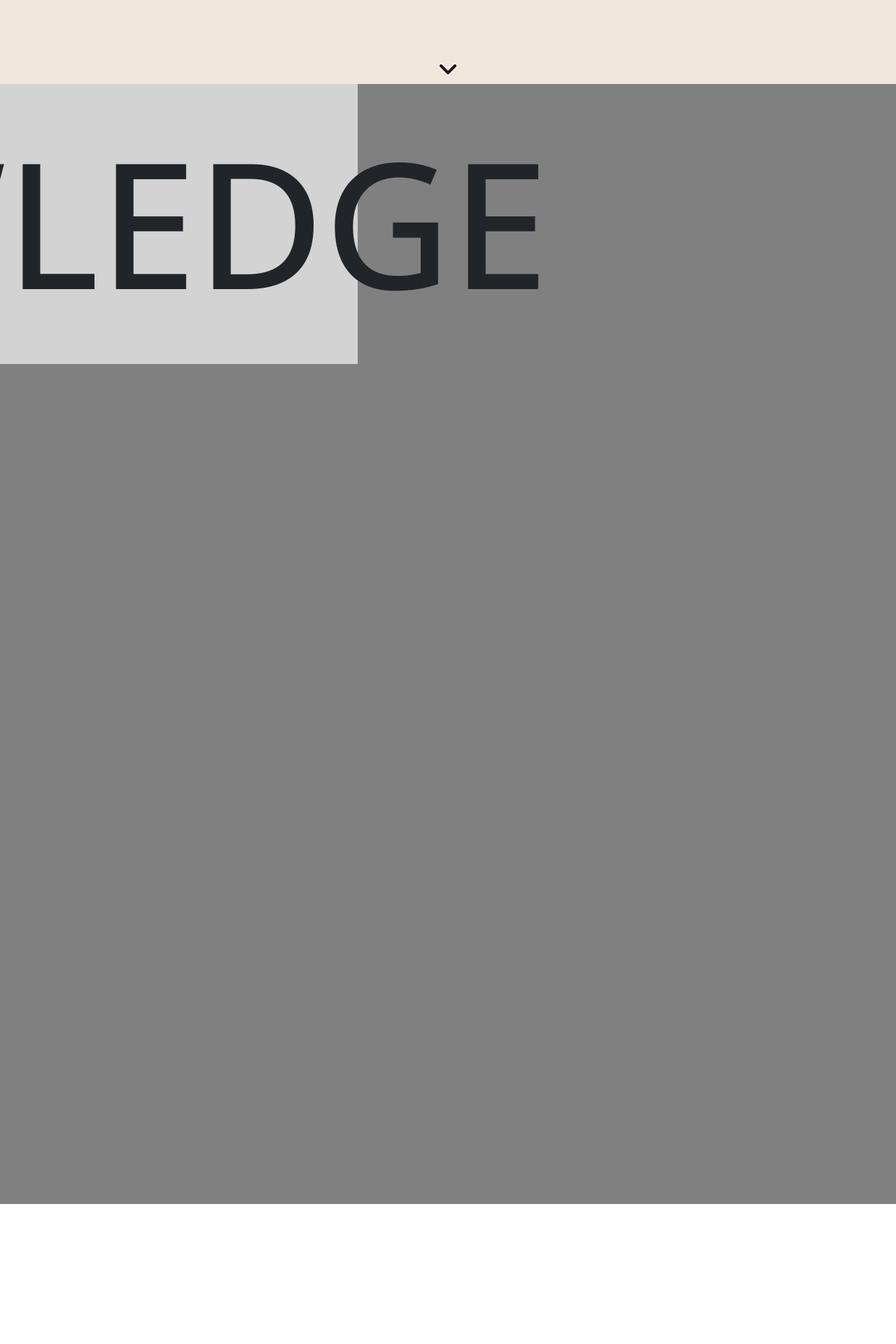
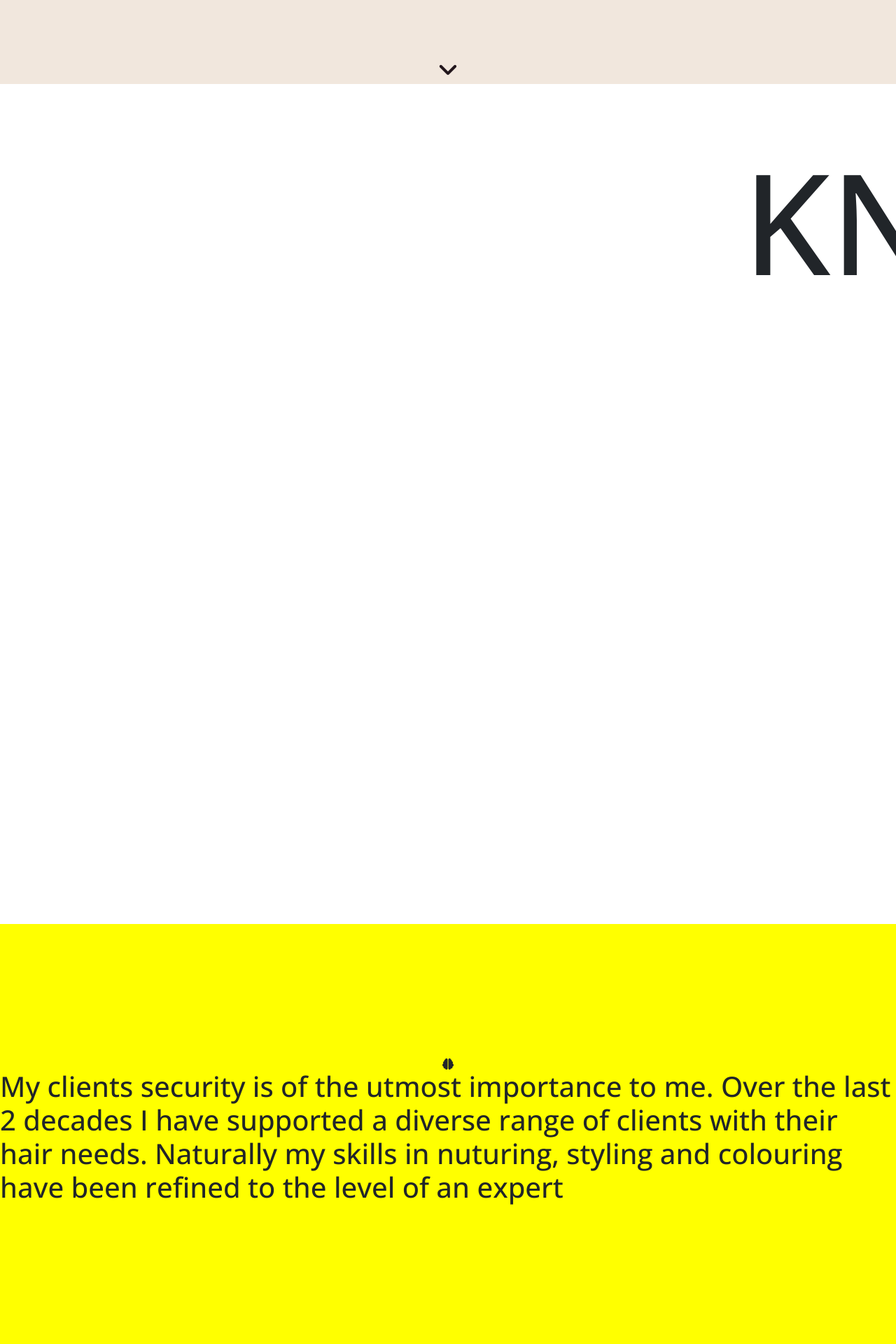
Before and after one commit to 2ndborn/karahair, a React (Create React App) app in the folder kara-app/: page / in a window 1280 px wide. Shown: the part 680-2600 px from the top of the page at 70% size. Built offline with nearby package versions, Linux system fonts and the light colour scheme; a web font is replaced by a local one.

Commit message:
continued to refine the home page scrolling

```diff
--- a/kara-app/src/pages/HomePage.js
+++ b/kara-app/src/pages/HomePage.js
@@ -41,7 +41,7 @@ function HomePage() {
   const {scrollYProgress} = useScroll({
     target: ref,
   })
-  const x = useTransform(scrollYProgress, [1,0], ["5%", "-75%"])
+  const x = useTransform(scrollYProgress, [0,1], ["100%", "0%"])
 
   // const listVariants = {
   //   hidden: { opacity: 0 },
@@ -69,10 +69,20 @@ function HomePage() {
         variants={variants}
         transition={{ duration: 1, ease: "easeOut" }}
       />
-      <div style={{height: "200vh", backgroundColor: "grey"}} ref={ref}>
-        <motion.div style={{x, position: "sticky", top: 0, height: "50vh", backgroundColor: "lightgrey", display: "flex", alignItems: "center"}}>
-          <h1 style={{fontSize: "250px"}}>KNOWLEDGE</h1>
+      <div style={{height: "150vh"}} ref={ref}>
+        <motion.div style={{ position: "sticky", top: "50%", height: "50vh", display: "flex", alignItems: "center", overflow: "hidden" }}>
+          <motion.h1 style={{ x, fontSize: "200px" }}>KNOWLEDGE</motion.h1>
         </motion.div>
+      </div>
+      <div style={{height: "150vh", backgroundColor: "grey"}}>
+        <div style={{position: "sticky", top: "50%", backgroundColor: "yellow", height: "75vh", display: "flex", justifyContent: "center", alignItems: "center", flexDirection: "column"}}>
+          <i class="fa-solid fa-brain"></i>
+          <h1>My clients security is of the utmost importance to me. Over
+            the last 2 decades I have supported a diverse range of clients
+            with their hair needs. Naturally my skills in nuturing, styling
+            and colouring have been refined to the level of an expert
+          </h1>
+        </div>
       </div>
       <div className={styles.homeBackground}></div>
       <motion.div id='next-section' className={`${styles.homeContainer} mx-auto`}>
```
